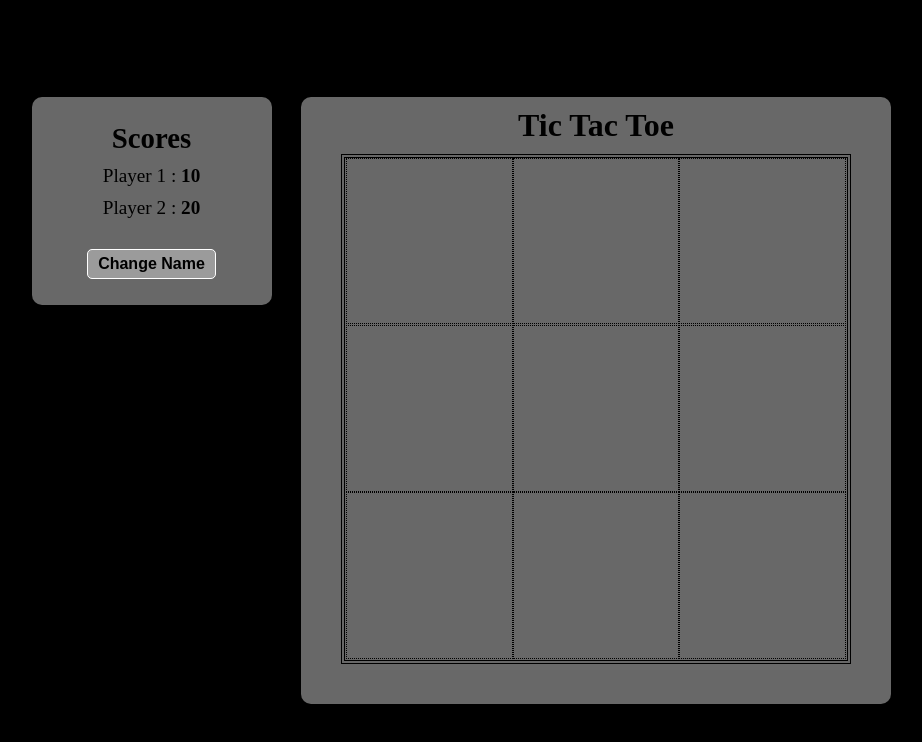
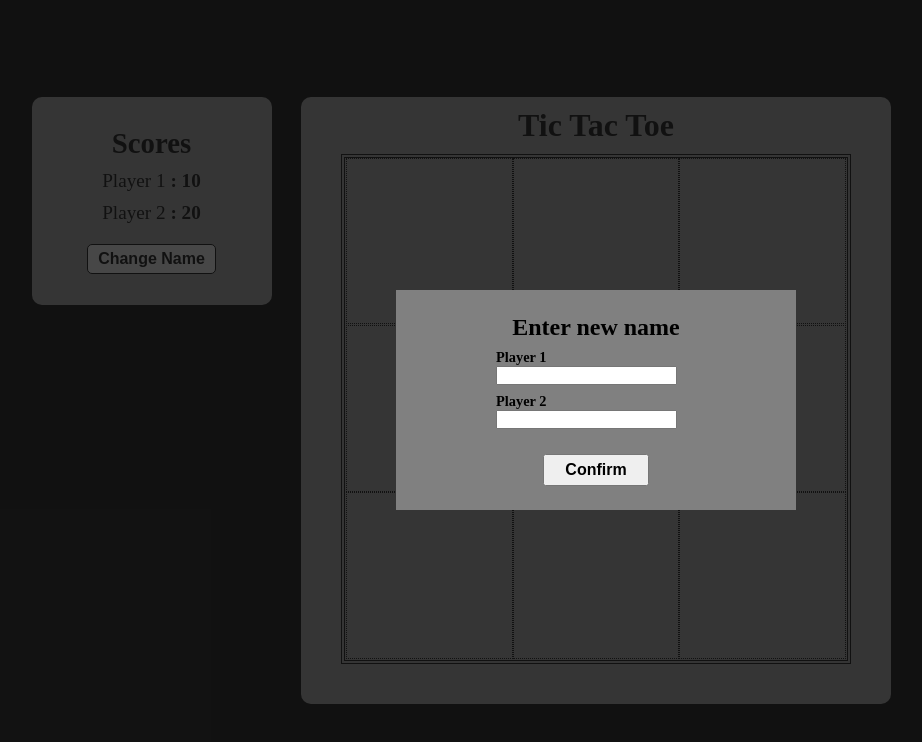
Before and after one commit to foxane/odin-tic-tac-toe, a plain HTML site: page index.html in a window 1280 px wide. Both pictures are taken after a click on the button "Change Name". Shown: the whole page, without its empty margins (44-966 px from the left). Drawn offline with Linux system fonts and the light colour scheme.

Commit message:
Added change name

```diff
--- a/index.html
+++ b/index.html
@@ -12,15 +12,20 @@
         <h1>Tic Tac Toe</h1>
         <div class="players">
           <h2>Scores</h2>
-          <p id="player1-name">
-            Player 1 :
-            <strong><span id="player-score-1" class="score">10</span></strong>
+          <p>
+            <span id="p1-name">Player 1</span>
+
+            <strong>
+              : <span id="player-score-1" class="score">10</span></strong
+            >
           </p>
-          <p id="player2-name">
-            Player 2 :
-            <strong><span id="player-score-2" class="score">20</span></strong>
+          <p>
+            <span id="p2-name">Player 2</span>
+            <strong>
+              : <span id="player-score-2" class="score">20</span></strong
+            >
           </p>
-          <button id="c">Change Name</button>
+          <button id="change-name">Change Name</button>
         </div>
       </div>
       <div class="cells">
@@ -44,6 +49,20 @@
           </div>
         </div>
       </dialog>
+      <div class="new-name-modal hidden">
+        <div class="content">
+          <h2>Enter new name</h2>
+          <label for="p1-new"
+            ><span class="new-name-label">Player 1</span>
+            <input id="p1-new" type="text" required />
+          </label>
+          <label for="p2-new"
+            ><span class="new-name-label">Player 2</span>
+            <input id="p2-new" type="text" required />
+          </label>
+          <button id="cn-confirm">Confirm</button>
+        </div>
+      </div>
     </aside>
     <script src="script.js"></script>
   </body>
--- a/script.js
+++ b/script.js
@@ -4,11 +4,12 @@
 const createPlayer = function (name, marker) {
   let score = 0;
   const getName = () => name;
+  const setName = (newName) => (name = newName);
   const getMarker = () => marker;
   const addScore = () => score++;
   const getScore = () => score;
 
-  return { addScore, getScore, getName, getMarker };
+  return { setName, addScore, getScore, getName, getMarker };
 };
 
 // Put in global so it dont get affected by game
@@ -89,9 +90,22 @@ const domHandler = (function () {
   const cells = document.querySelectorAll(".cell");
   const scores = document.querySelectorAll(".score");
   const dialog = document.querySelector("dialog");
+  const newNameModal = document.querySelector(".new-name-modal");
+  const p1Name = document.getElementById("p1-name");
+  const p2Name = document.getElementById("p2-name");
+  const p1NewName = document.getElementById("p1-new");
+  const p2NewName = document.getElementById("p2-new");
+  const renderName = () => {
+    p1Name.textContent = players[0].getName();
+    p2Name.textContent = players[1].getName();
+  };
   const renderBoard = () => {
     for (const [i, mark] of gameBoard.getBoard().entries()) {
-      cells[i].textContent = mark;
+      if (mark === null) {
+        cells[i].innerHTML = ``;
+      } else {
+        cells[i].innerHTML = `<img src="./images/${mark}.png">`;
+      }
     }
   };
   const renderScore = (playerArr) => {
@@ -124,6 +138,22 @@ const domHandler = (function () {
   dialog.addEventListener("click", () => {
     gameFlow.gameInit();
     dialog.classList.add("hidden");
+  });
+  document.querySelector("#change-name").addEventListener("click", () => {
+    newNameModal.classList.remove("hidden");
+  });
+  document.querySelector("#cn-confirm").addEventListener("click", (e) => {
+    e.preventDefault();
+    if (p1NewName.value && p2NewName.value) {
+      players[0].setName(p1NewName.value);
+      players[1].setName(p2NewName.value);
+      p1NewName.value = "";
+      p2NewName.value = "";
+      renderName();
+      newNameModal.classList.add("hidden");
+    } else {
+      alert("New names cannot be empty!");
+    }
   });
 
   return { renderDialog, renderBoard, renderScore };
--- a/style.css
+++ b/style.css
@@ -28,12 +28,12 @@ body {
   overflow: hidden;
 }
 .players button {
-  margin-top: 20px;
+  margin-top: 10px;
   padding: 5px 10px;
   font-size: 1rem;
   font-weight: 600;
   background-color: #9b9b9b;
-  border: 1px solid white;
+  border: 1px solid black;
   border-radius: 5px;
   cursor: pointer;
 }
@@ -67,9 +67,7 @@ body {
 }
 
 /* Modal */
-.hidden {
-  display: none;
-}
+
 dialog {
   position: absolute;
   top: 0;
@@ -107,3 +105,46 @@ dialog .content {
   font-size: 1rem;
   font-weight: bold;
 }
+
+/*  CN modal */
+.new-name-modal {
+  position: absolute;
+  top: 0;
+  left: 0;
+  background-color: rgba(27, 27, 27, 0.651);
+  width: 100vw;
+  height: 100vh;
+  display: flex;
+  justify-content: center;
+  align-items: center;
+}
+.new-name-modal .content {
+  min-width: 400px;
+  min-height: 220px;
+  background-color: grey;
+  display: flex;
+  flex-flow: column nowrap;
+  justify-content: center;
+  align-items: center;
+  gap: 25px;
+}
+.content label {
+  width: 200px;
+  position: relative;
+}
+#cn-confirm {
+  padding: 5px 20px;
+  font-size: 1rem;
+  font-weight: 600;
+}
+.new-name-label {
+  position: absolute;
+  bottom: 100%;
+  font-size: 0.9rem;
+  font-weight: 700;
+}
+
+/* Util */
+.hidden {
+  display: none;
+}
```
